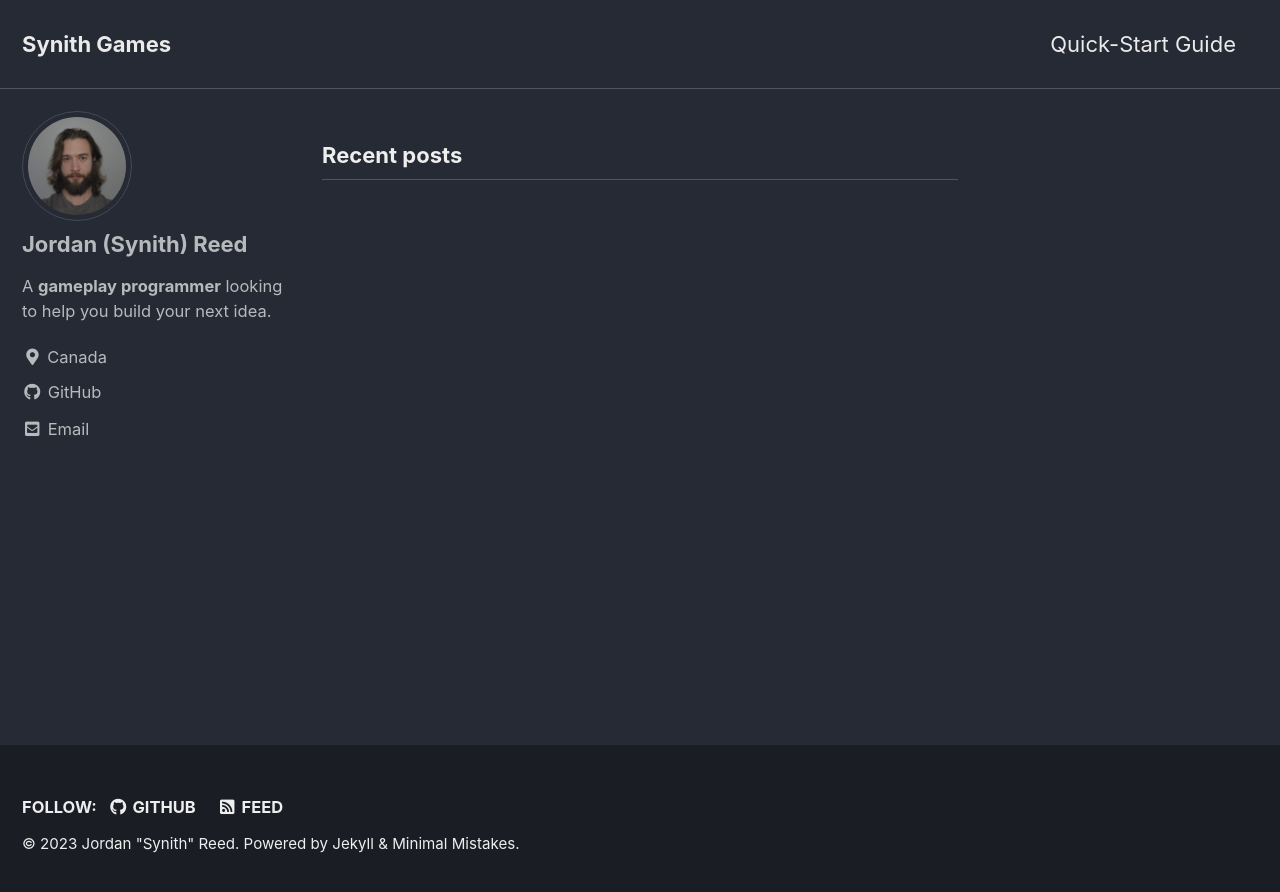
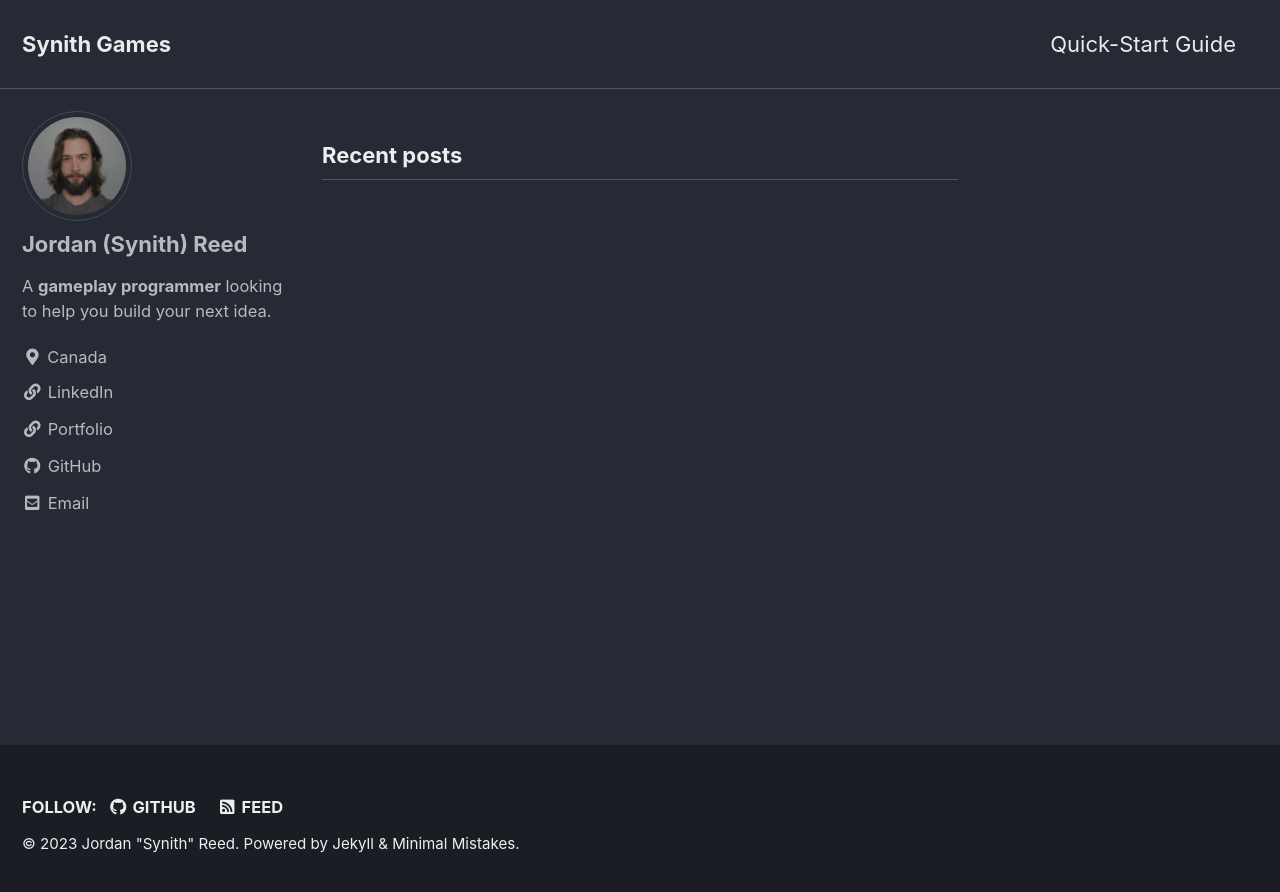
Before and after one commit to synith/synith.github.io, a Jekyll site: the page built from index.html, in a window 1280 px wide. Shown: the top 892 px of the page. Built offline with Jekyll 4.4.1, drawn with Linux system fonts in a browser that asks for light colours; cached includes are drawn as plain includes; the list of posts is cut into pages by our own code.

Commit message:
Update _config.yml

```diff
--- a/_config.yml
+++ b/_config.yml
@@ -113,9 +113,12 @@ author:
     - label: "Email"
       icon: "fas fa-fw fa-envelope-square"
       # url:  "mailto:mail@synith.dev"
-    - label: "Website"
+    - label: "LinkedIn"
       icon: "fas fa-fw fa-link"
-      # url: "https://your-website.com"
+      url: "https://www.linkedin.com/in/synith//"
+    - label: "Portfolio"
+      icon: "fas fa-fw fa-link"
+      url: "https://synith.itch.io/"
     - label: "Twitter"
       icon: "fab fa-fw fa-twitter-square"
       # url: "https://twitter.com/"
```
